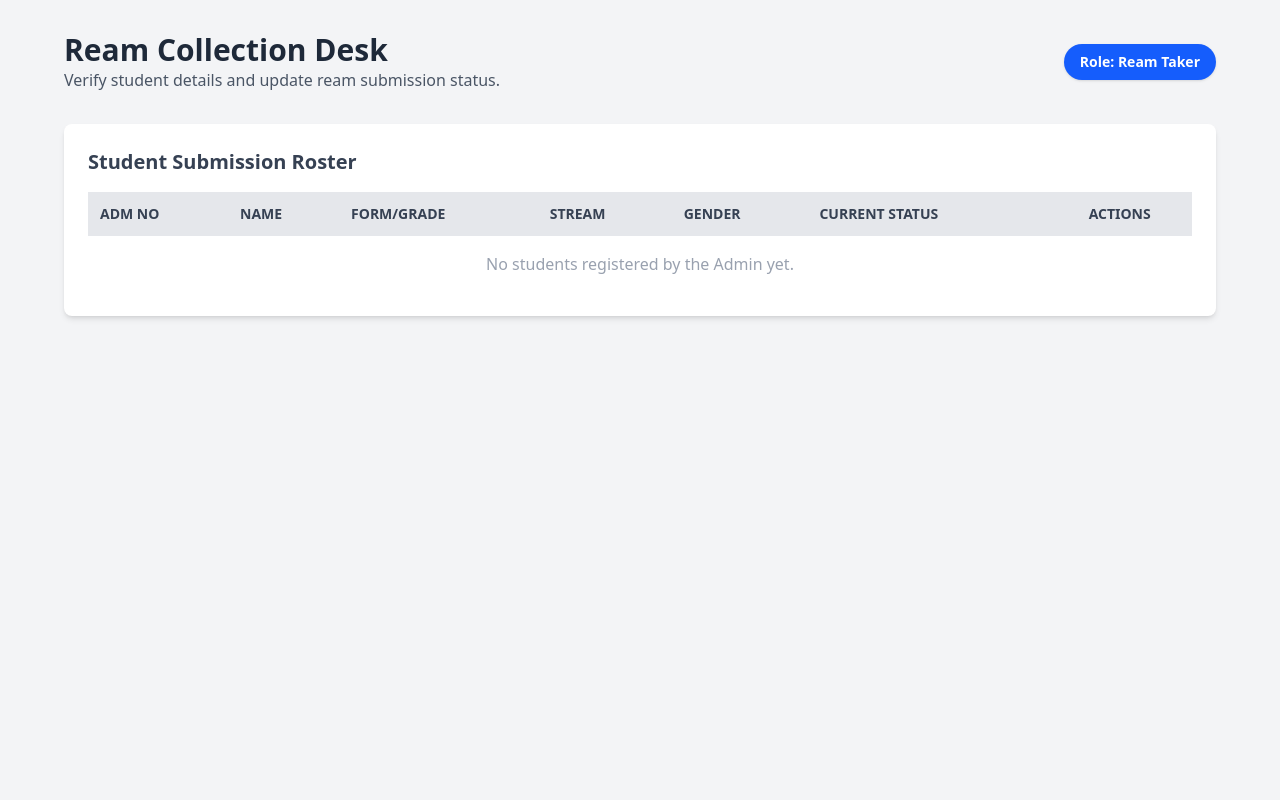
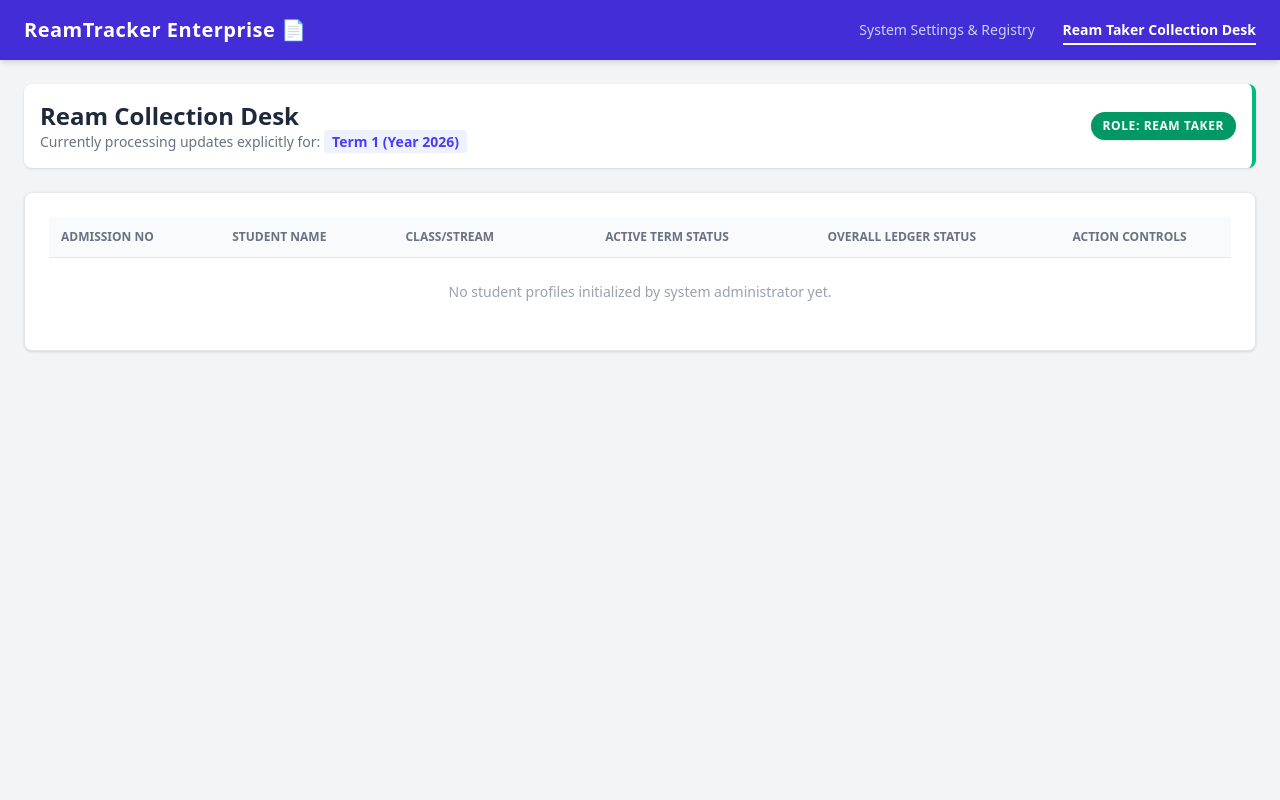
Before and after one commit to erickodhi/Ream-management, a Flask app: page /taker in a window 1280 px wide. Run offline with Flask 3, Linux system fonts and the light colour scheme; data comes from the database, SQL or seed files in the repository; data that the repository does not hold is empty.

Commit message:
Completely reset application to new multi-term tracking engine

```diff
--- a/app.py
+++ b/app.py
@@ -1,47 +1,43 @@
-from flask import Flask, render_template, request, redirect, jsonify
+from flask import Flask, render_template, request, redirect
 import sqlite3
-import math
-import africastalking
 
 app = Flask(__name__)
 
-# --- AFRICA'S TALKING SMS CONFIGURATION ---
-# Replace these with your real details from your Africa's Talking Dashboard
-AT_USERNAME = "sandbox"  # Use "sandbox" for local testing
-AT_API_KEY = "YOUR_AFRICAS_TALKING_API_KEY_HERE"
-PRINCIPAL_PHONE = "+254700000000" # Put the Principal's real mobile number here
-
-# Initialize the SMS service
-africastalking.initialize(AT_USERNAME, AT_API_KEY)
-sms = africastalking.SMS
-
 def get_db_connection():
-    conn = sqlite3.connect('v2_database.db')
+    # Using a brand new database file name for our fresh architecture start
+    conn = sqlite3.connect('ream_yearly_v1.db')
     conn.row_factory = sqlite3.Row
     return conn
 
 def init_db():
     conn = get_db_connection()
+    # Creates the global system configuration table for Term/Year setup
+    conn.execute('''
+        CREATE TABLE IF NOT EXISTS system_config (
+            id INTEGER PRIMARY KEY AUTOINCREMENT,
+            current_term TEXT NOT NULL,
+            current_year TEXT NOT NULL
+        )''')
+
+    # Creates the student table tracking individual terms and summary status
     conn.execute('''
         CREATE TABLE IF NOT EXISTS students (
             adm_no TEXT PRIMARY KEY,
             name TEXT NOT NULL,
-            form TEXT NOT NULL,
+            grade TEXT NOT NULL,
             stream TEXT NOT NULL,
             gender TEXT NOT NULL,
-            status TEXT DEFAULT 'Pending'
+            term1 TEXT DEFAULT 'Pending',
+            term2 TEXT DEFAULT 'Pending',
+            term3 TEXT DEFAULT 'Pending',
+            summary_status TEXT DEFAULT '3 Reams Owed'
         )''')
-    conn.execute('''
-        CREATE TABLE IF NOT EXISTS allocations (
-            id INTEGER PRIMARY KEY AUTOINCREMENT,
-            exam_name TEXT NOT NULL,
-            form TEXT NOT NULL,
-            stream TEXT NOT NULL,
-            student_count INTEGER NOT NULL,
-            pages_per_paper INTEGER NOT NULL,
-            reams_allocated REAL NOT NULL,
-            date_requested TIMESTAMP DEFAULT CURRENT_TIMESTAMP
-        )''')
+
+    # Set default term configuration if table is empty
+    config_check = conn.execute('SELECT COUNT(*) as count FROM system_config').fetchone()
+    if config_check['count'] == 0:
+        conn.execute("INSERT INTO system_config (current_term, current_year) VALUES ('Term 1', '2026')")
+
     conn.commit()
     conn.close()
 
@@ -49,131 +45,91 @@ def init_db():
 def initialize_on_startup():
     init_db()
 
-# --- FUNCTION TO CALCULATE METRICS & SEND SMS ---
-def send_stock_alert_to_principal(exam_name, form, stream, reams_issued):
-    conn = get_db_connection()
+# Helper function to recalculate how many reams are remaining for a student
+def update_student_summary(conn, adm_no):
+    student = conn.execute('SELECT term1, term2, term3 FROM students WHERE adm_no = ?', (adm_no,)).fetchone()
+    if student:
+        pending_count = 0
+        if student['term1'] == 'Pending': pending_count += 1
+        if student['term2'] == 'Pending': pending_count += 1
+        if student['term3'] == 'Pending': pending_count += 1
 
-    # 1. Total Expected / Received (Total students who turned in their reams)
-    received_row = conn.execute("SELECT COUNT(*) as total FROM students WHERE status = 'Submitted'").fetchone()
-    total_received = received_row['total'] if received_row else 0
+        summary = "Cleared ✅" if pending_count == 0 else f"{pending_count} Reams Owed"
+        conn.execute('UPDATE students SET summary_status = ? WHERE adm_no = ?', (summary, adm_no))
 
-    # 2. Total Consumed (Sum of all exam allocations)
-    consumed_row = conn.execute("SELECT SUM(reams_allocated) as total FROM allocations").fetchone()
-    total_consumed = int(consumed_row['total']) if consumed_row['total'] is not None else 0
-
-    # 3. Live Stock Remaining
-    live_stock = total_received - total_consumed
-    conn.close()
-
-    # Construct the SMS message text layout
-    message = (
-        f"ReamTracker Alert!\n"
-        f"Exam issued: {exam_name} (Form {form} {stream}) took {int(reams_issued)} Reams.\n\n"
-        f"📋 Status Update:\n"
-        f"- Total Received: {total_received} Reams\n"
-        f"- Total Consumed: {total_consumed} Reams\n"
-        f"- Live Stock: {live_stock} Reams remaining."
-    )
-
-    try:
-        # Broadcast the text message live via Africa's Talking Gateway
-        response = sms.send(message, [PRINCIPAL_PHONE])
-        print("SMS Broadcast Successful:", response)
-    except Exception as e:
-        print("SMS Gateway Error (Likely Sandbox/Credentials mismatch):", e)
-
-# ------------------ STANDARD ROUTING DESKS ------------------
 @app.route('/')
 def home():
     return redirect('/admin')
 
+# ------------------ ADMIN DESK ------------------
 @app.route('/admin')
 def admin_dashboard():
     conn = get_db_connection()
+    config = conn.execute('SELECT * FROM system_config LIMIT 1').fetchone()
     students = conn.execute('SELECT * FROM students').fetchall()
     conn.close()
-    return render_template('admin.html', students=students)
+    return render_template('admin.html', config=config, students=students)
+
+@app.route('/admin/update_config', methods=['POST'])
+def update_config():
+    term = request.form['current_term']
+    year = request.form['current_year']
+    conn = get_db_connection()
+    conn.execute('UPDATE system_config SET current_term = ?, current_year = ? WHERE id = 1', (term, year))
+    conn.commit()
+    conn.close()
+    return redirect('/admin')
 
 @app.route('/admin/add_student', methods=['POST'])
 def add_student():
     adm_no = request.form['adm_no']
     name = request.form['name']
-    form = request.form['form']
+    grade = request.form['grade']
     stream = request.form['stream']
     gender = request.form['gender']
+
     conn = get_db_connection()
     try:
-        conn.execute('INSERT INTO students (adm_no, name, form, stream, gender, status) VALUES (?, ?, ?, ?, ?, ?)',
-                     (adm_no, name, form, stream, gender, 'Pending'))
+        conn.execute('''INSERT INTO students (adm_no, name, grade, stream, gender)
+                        VALUES (?, ?, ?, ?, ?)''', (adm_no, name, grade, stream, gender))
         conn.commit()
     except sqlite3.IntegrityError:
         pass
     conn.close()
     return redirect('/admin')
 
+# ------------------ REAM TAKER DESK ------------------
 @app.route('/taker')
 def ream_taker_dashboard():
     conn = get_db_connection()
+    config = conn.execute('SELECT * FROM system_config LIMIT 1').fetchone()
     students = conn.execute('SELECT * FROM students').fetchall()
     conn.close()
-    return render_template('ream_taker.html', students=students)
+    return render_template('ream_taker.html', config=config, students=students)
 
 @app.route('/taker/submit/<adm_no>')
-def submit_ream(adm_no):
+def taker_submit(adm_no):
     conn = get_db_connection()
-    conn.execute("UPDATE students SET status = 'Submitted' WHERE adm_no = ?", (adm_no,))
+    config = conn.execute('SELECT current_term FROM system_config LIMIT 1').fetchone()
+    current_term = config['current_term'].replace(" ", "").lower() # turns "Term 1" into "term1"
+
+    conn.execute(f"UPDATE students SET {current_term} = 'Submitted' WHERE adm_no = ?", (adm_no,))
+    update_student_summary(conn, adm_no)
     conn.commit()
     conn.close()
     return redirect('/taker')
 
 @app.route('/taker/undo/<adm_no>')
-def undo_ream(adm_no):
+def taker_undo(adm_no):
     conn = get_db_connection()
-    conn.execute("UPDATE students SET status = 'Pending' WHERE adm_no = ?", (adm_no,))
+    config = conn.execute('SELECT current_term FROM system_config LIMIT 1').fetchone()
+    current_term = config['current_term'].replace(" ", "").lower()
+
+    conn.execute(f"UPDATE students SET {current_term} = 'Pending' WHERE adm_no = ?", (adm_no,))
+    update_student_summary(conn, adm_no)
     conn.commit()
     conn.close()
     return redirect('/taker')
 
-@app.route('/exam')
-def exam_dashboard():
-    conn = get_db_connection()
-    forms = conn.execute('SELECT DISTINCT form FROM students ORDER BY form').fetchall()
-    streams = conn.execute('SELECT DISTINCT stream FROM students ORDER BY stream').fetchall()
-    allocations = conn.execute('SELECT * FROM allocations ORDER BY date_requested DESC').fetchall()
-    conn.close()
-    return render_template('exam.html', forms=forms, streams=streams, allocations=allocations)
-
-@app.route('/api/get_student_count')
-def get_student_count():
-    form = request.args.get('form')
-    stream = request.args.get('stream')
-    conn = get_db_connection()
-    count_row = conn.execute('SELECT COUNT(*) as total FROM students WHERE form = ? AND stream = ?', (form, stream)).fetchone()
-    conn.close()
-    return jsonify({'total': count_row['total'] if count_row else 0})
-
-@app.route('/exam/allocate', methods=['POST'])
-def allocate_paper_reams():
-    exam_name = request.form['exam_name']
-    form = request.form['form']
-    stream = request.form['stream']
-    student_count = int(request.form['student_count'])
-    pages_per_paper = int(request.form['pages_per_paper'])
-
-    total_sheets_needed = student_count * pages_per_paper
-    reams_allocated = math.ceil(total_sheets_needed / 500)
-
-    conn = get_db_connection()
-    conn.execute('''
-        INSERT INTO allocations (exam_name, form, stream, student_count, pages_per_paper, reams_allocated)
-        VALUES (?, ?, ?, ?, ?, ?)''', (exam_name, form, stream, student_count, pages_per_paper, reams_allocated))
-    conn.commit()
-    conn.close()
-
-    # Trigger the SMS Notification right after saving the database entry
-    send_stock_alert_to_principal(exam_name, form, stream, reams_allocated)
-
-    return redirect('/exam')
-
 if __name__ == '__main__':
     app.run(host='0.0.0.0', port=5000)
--- a/templates/ream_taker.html
+++ b/templates/ream_taker.html
@@ -3,70 +3,84 @@
 <head>
     <meta charset="UTF-8">
     <meta name="viewport" content="width=device-width, initial-scale=1.0">
-    <title>Ream Taker Dashboard</title>
+    <title>Ream Taker Collection Desk</title>
     <script src="https://cdn.jsdelivr.net/npm/@tailwindcss/browser@4"></script>
 </head>
-<body class="bg-gray-100 p-8">
-    <div class="max-w-6xl mx-auto">
-        <header class="mb-8 flex justify-between items-center">
+<body class="bg-gray-100 min-h-screen pb-12">
+    <nav class="bg-indigo-700 shadow-md text-white mb-6">
+        <div class="max-w-7xl mx-auto px-6 py-4 flex justify-between items-center">
+            <span class="font-bold text-xl tracking-wide">ReamTracker Enterprise 📄</span>
+            <div class="space-x-6 text-sm font-medium">
+                <a href="/admin" class="text-indigo-200 hover:text-white transition">System Settings & Registry</a>
+                <a href="/taker" class="border-b-2 border-white pb-1 font-semibold">Ream Taker Collection Desk</a>
+            </div>
+        </div>
+    </nav>
+
+    <div class="max-w-7xl mx-auto px-6">
+        <div class="mb-6 flex justify-between items-center bg-white p-4 rounded-lg shadow-sm border-r-4 border-emerald-500">
             <div>
-                <h1 class="text-3xl font-bold text-gray-800">Ream Collection Desk</h1>
-                <p class="text-gray-600">Verify student details and update ream submission status.</p>
+                <h1 class="text-2xl font-black text-gray-800">Ream Collection Desk</h1>
+                <p class="text-sm text-gray-500">Currently processing updates explicitly for: <span class="text-indigo-600 font-bold bg-indigo-50 px-2 py-0.5 rounded">{{ config.current_term }} (Year {{ config.current_year }})</span></p>
             </div>
-            <span class="bg-blue-600 text-white px-4 py-2 rounded-full text-sm font-semibold shadow-sm">
+            <span class="bg-emerald-600 text-white text-xs font-bold tracking-wider uppercase px-3 py-1.5 rounded-full shadow-sm">
                 Role: Ream Taker
             </span>
-        </header>
+        </div>
 
-        <div class="bg-white p-6 rounded-lg shadow-md">
-            <h2 class="text-xl font-semibold mb-4 text-gray-700">Student Submission Roster</h2>
+        <div class="bg-white p-6 rounded-lg shadow-sm border border-gray-200">
             <div class="overflow-x-auto">
-                <table class="w-full text-left border-collapse">
+                <table class="w-full text-left text-sm border-collapse">
                     <thead>
-                        <tr class="bg-gray-200 text-gray-700 text-sm uppercase">
-                            <th class="p-3">Adm No</th>
-                            <th class="p-3">Name</th>
-                            <th class="p-3">Form/Grade</th>
-                            <th class="p-3">Stream</th>
-                            <th class="p-3">Gender</th>
-                            <th class="p-3">Current Status</th>
-                            <th class="p-3 text-center">Actions</th>
+                        <tr class="bg-gray-50 border-b border-gray-200 text-gray-500 text-xs font-bold uppercase">
+                            <th class="p-3">Admission No</th>
+                            <th class="p-3">Student Name</th>
+                            <th class="p-3">Class/Stream</th>
+                            <th class="p-3 text-center">Active Term Status</th>
+                            <th class="p-3 text-center">Overall Ledger Status</th>
+                            <th class="p-3 text-center">Action Controls</th>
                         </tr>
                     </thead>
-                    <tbody class="text-gray-600 divide-y divide-gray-200">
+                    <tbody class="divide-y divide-gray-100 text-gray-600">
                         {% for student in students %}
-                        <tr class="hover:bg-gray-50">
-                            <td class="p-3 font-mono font-bold text-gray-800">{{ student.adm_no }}</td>
-                            <td class="p-3 font-medium text-gray-900">{{ student.name }}</td>
-                            <td class="p-3">Form {{ student.form }}</td>
-                            <td class="p-3">{{ student.stream }}</td>
-                            <td class="p-3">{{ student.gender }}</td>
-                            <td class="p-3">
-                                {% if student.status == 'Submitted' %}
-                                <span class="bg-green-100 text-green-800 text-xs font-semibold px-2.5 py-1 rounded-full">
-                                    Submitted ✅
+                        <tr class="hover:bg-gray-50 transition">
+                            <td class="p-3 font-mono font-bold text-gray-900">{{ student.adm_no }}</td>
+                            <td class="p-3 font-medium text-gray-800">{{ student.name }}</td>
+                            <td class="p-3">{{ student.grade }} — {{ student.stream }}</td>
+
+                            <td class="p-3 text-center">
+                                {% set active_status = student.term1 if config.current_term == 'Term 1' else (student.term2 if config.current_term == 'Term 2' else student.term3) %}
+                                {% if active_status == 'Submitted' %}
+                                <span class="bg-green-100 text-green-800 text-xs font-bold px-3 py-1 rounded-full">
+                                    Received ✅
                                 </span>
                                 {% else %}
-                                <span class="bg-amber-100 text-amber-800 text-xs font-semibold px-2.5 py-1 rounded-full">
-                                    Pending ⏳
+                                <span class="bg-amber-100 text-amber-800 text-xs font-bold px-3 py-1 rounded-full animate-pulse">
+                                    Owed ⏳
                                 </span>
                                 {% endif %}
                             </td>
+
+                            <td class="p-3 text-center">
+                                <span class="text-xs font-bold px-2.5 py-1 rounded {{ 'bg-emerald-600 text-white shadow-sm' if student.summary_status == 'Cleared ✅' else 'bg-gray-100 text-gray-700 border border-gray-200' }}">
+                                    {{ student.summary_status }}
+                                </span>
+                            </td>
+
                             <td class="p-3 text-center space-x-2">
                                 <a href="/taker/submit/{{ student.adm_no }}"
-       class="inline-block bg-green-600 hover:bg-green-700 text-white text-xs font-medium px-4 py-2 rounded transition shadow-sm">
-        Submitted
-    </a>
-
-    <a href="/taker/undo/{{ student.adm_no }}"
-       class="inline-block bg-red-600 hover:bg-red-700 text-white text-xs font-medium px-4 py-2 rounded transition shadow-sm">
-        Undo
-    </a>
+                                   class="inline-block bg-emerald-600 hover:bg-emerald-700 text-white text-xs font-semibold px-4 py-1.5 rounded transition shadow-sm">
+                                    Submitted
+                                </a>
+                                <a href="/taker/undo/{{ student.adm_no }}"
+                                   class="inline-block bg-rose-600 hover:bg-rose-700 text-white text-xs font-semibold px-4 py-1.5 rounded transition shadow-sm">
+                                    Undo
+                                </a>
                             </td>
                         </tr>
                         {% else %}
                         <tr>
-                            <td colspan="7" class="p-4 text-center text-gray-400">No students registered by the Admin yet.</td>
+                            <td colspan="6" class="p-6 text-center text-gray-400">No student profiles initialized by system administrator yet.</td>
                         </tr>
                         {% endfor %}
                     </tbody>
```
Also changed, not shown: templates/admin.html (+84 -52 lines).
